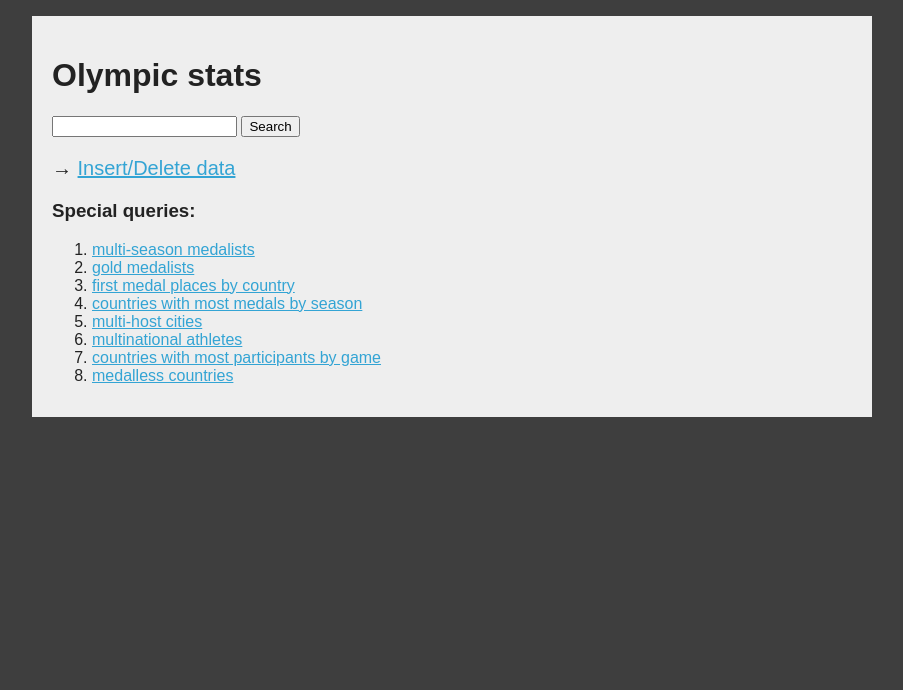
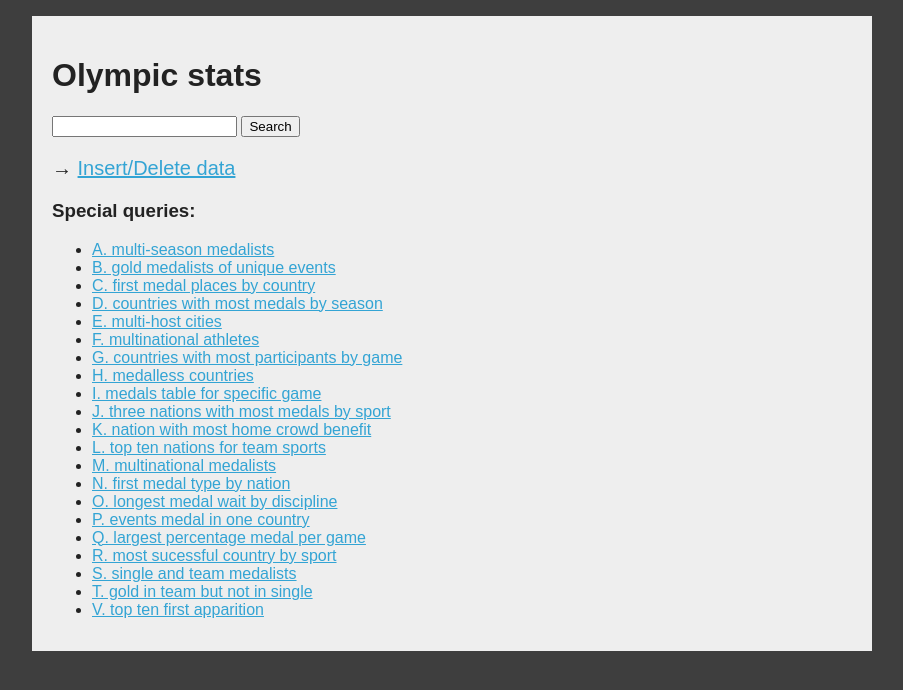
Before and after one commit to FriedrichIII/epfl_DB, a PHP site: page / in a window 1280 px wide. Shown: the top 690 px of the page, without its empty margins (188-1091 px from the left). Run offline with PHP 8.4, Linux system fonts and the light colour scheme.

Commit message:
modification de l'index pour les nouvelles queries

```diff
--- a/App/webapp/index.php
+++ b/App/webapp/index.php
@@ -16,16 +16,32 @@
 <p>&rarr; <a href="insertions/index.php">Insert/Delete data</a></p>
 
 <h3>Special queries:</h3>
-<ol>
-<li><a href="queries/multiseasonMedalists.php"               >multi-season medalists</a></li>
-<li><a href="queries/goldMedalists.php"                      >gold medalists</a></li>
-<li><a href="queries/firstMedalPlacesByCountry.php"          >first medal places by country</a></li>
-<li><a href="queries/countriesWithMostMedalsBySeason.php"    >countries with most medals by season</a></li>
-<li><a href="queries/multiHostCities.php"                    >multi-host cities</a></li>
-<li><a href="queries/multinationalAthletes.php"              >multinational athletes</a></li>
-<li><a href="queries/countriesWithMostParticipantsByGame.php">countries with most participants by game</a></li>
-<li><a href="queries/medallessCountries.php"                 >medalless countries</a></li>
-</ol>
+<ul>
+<li><a href="queries/multiseasonMedalists.php"               >A. multi-season medalists</a></li>
+<li><a href="queries/goldMedalists.php"                      >B. gold medalists of unique events</a></li>
+<li><a href="queries/firstMedalPlacesByCountry.php"          >C. first medal places by country</a></li>
+<li><a href="queries/countriesWithMostMedalsBySeason.php"    >D. countries with most medals by season</a></li>
+<li><a href="queries/multiHostCities.php"                    >E. multi-host cities</a></li>
+<li><a href="queries/multinationalAthletes.php"              >F. multinational athletes</a></li>
+<li><a href="queries/countriesWithMostParticipantsByGame.php">G. countries with most participants by game</a></li>
+<li><a href="queries/medallessCountries.php"                 >H. medalless countries</a></li>
+<li><a href="queries/_I_medalTableByGame.php"                >I. medals table for specific game</a></li>
+<li><a href="queries/_J_3mostMedalBySport.php"               >J. three nations with most medals by sport</a></li>
+<li><a href="queries/_K_homeCrowdMostBenefit.php"            >K. nation with most home crowd benefit</a></li>
+<li><a href="queries/_L_top10TeamSport.php"                  >L. top ten nations for team sports</a></li>
+<li><a href="queries/_M_multinationalMedalist.php"           >M. multinational medalists</a></li>
+<li><a href="queries/_N_goldSilverBronzeNationStarter.php"   >N. first medal type by nation</a></li>
+<li><a href="queries/_O_longestMedalWaitByDiscipline.php"    >O. longest medal wait by discipline</a></li>
+<li><a href="queries/_P_eventsMedalIn1Country.php"           >P. events medal in one country</a></li>
+<li><a href="queries/_Q_largestPercentageMedalPerGame.php"   >Q. largest percentage medal per game</a></li>
+<li><a href="queries/_R_mostSuccessfulCountryBySport.php"    >R. most sucessful country by sport</a></li>
+<li><a href="queries/_S_singleAndTeamMedalists.php"          >S. single and team medalists</a></li>
+<li><a href="queries/_T_goldInTeamNotGoldSingle.php"         >T. gold in team but not in single</a></li>
+<li><a href="queries/_V_top10FirstApparition.php"            >V. top ten first apparition</a></li>
+
+
+
+</ul>
 
 </div>
 </body>
```
